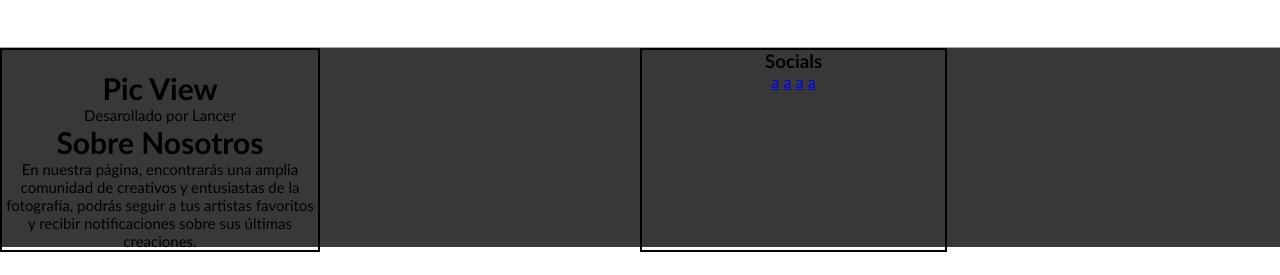
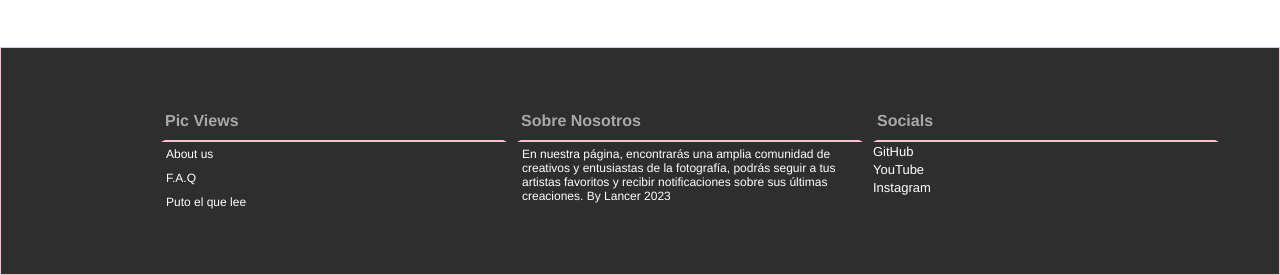
Before and after one commit to lancermb/lancermb.github.io, a plain HTML site: page index.html in a window 1280 px wide. Shown: the part 1327-1602 px from the top of the page. Before the commit the page ends 1579 px from the top, so only its background shows below. Drawn offline with Linux system fonts and the light colour scheme.

Commit message:
update 2

```diff
--- a/index.html
+++ b/index.html
@@ -55,22 +55,49 @@
 
 
         <footer>
-            <div class="logo-p">
-                <h4>Pic View</h4>
-                <p>Desarollado por Lancer</p>
-                <h4>Sobre Nosotros</h4>
-                <p>En nuestra página, encontrarás una
-                    amplia comunidad de creativos y entusiastas de la fotografía, podrás seguir a tus
-                    artistas favoritos y recibir notificaciones sobre sus últimas creaciones.</p>
-            </div>
-            <div class="socials">
-                <h3>Socials</h3>
-                <a href="#">a</a>
-                <a href="#">a</a>
-                <a href="#">a</a>
-                <a href="#">a</a>
-            </div>
+            <footer>
 
+                <footer id="footer-main">
+                    <div class="footer-grid">
+
+                          <section class="footer-1">
+                            <h4 class="hover">Pic Views</h4>
+                              <p>About us </p>
+                              <p>F.A.Q </p>
+                              <p>Puto el que lee</p>
+                          </section>
+
+                         <section class="footer-2">
+                            <h4 class="hover">Sobre Nosotros</h4>
+                              <p>En nuestra página, encontrarás una
+                                amplia comunidad de creativos y entusiastas de la fotografía, podrás seguir a tus
+                                artistas favoritos y recibir notificaciones sobre sus últimas creaciones.
+                            By Lancer 2023</p>
+
+                          </section>
+
+                         <section class="footer-3">
+                           <h4 class="hover">Socials</h4>
+                             <ul>
+                                <li><a href="">GitHub</a></li>
+                                <li><a href="">YouTube</a></li>
+                                <li><a href="">Instagram</a></li>
+                             </ul>
+
+
+
+
+                         </section>
+
+
+
+                          </section>
+                     </div>
+
+
+
+
+        </footer>
 
         </footer>
     </main>
--- a/styles.css
+++ b/styles.css
@@ -177,16 +177,6 @@ header{
   left: 16px;
 }
 
-footer{
-    background-color: rgb(56, 56, 56);
-    width: 100%;
-    height: 200px;
-    border-top: 1px solid rgba(182, 178, 179, 0.918);
-    display: grid;
-    font-family: 'Gill Sans', 'Gill Sans MT', Calibri, 'Trebuchet MS', sans-serif;
-    grid-template-columns: 50% 50%;
-}
-
 .logo-p{
     font-size: 30px;
     justify-content: left;
@@ -206,3 +196,45 @@ footer{
     width: 48%;
     text-align: center;
 }
+
+#footer-main{
+    background-color: #2e2e2e;
+    border: solid 1px pink;
+    padding: 60px;
+    font-family:'Franklin Gothic Medium', 'Arial Narrow', Arial, sans-serif;
+}
+
+#footer-main h4{
+    color: darkgrey;
+    padding-bottom: 10px;
+    border:4px solid transparent;
+    border-bottom: 2px solid pink;
+}
+
+
+#footer-main p{
+    color: white;
+    font-size: 12px;
+    padding: 5px;
+}
+
+.footer-grid{
+    display: grid;
+    grid-template-columns: repeat(auto-fit, minmax(200px, 1fr));
+    grid-auto-rows: auto;
+    grid-gap: 10px;
+    margin: 0 auto;
+    max-width: 100%;
+    padding-left: 100px;
+}
+
+.footer-3 ul {
+    list-style: none;
+}
+
+.footer-3 a{
+    color: white;
+    text-align: center;
+    font-size: 13px;
+    text-decoration: none;
+}
```
